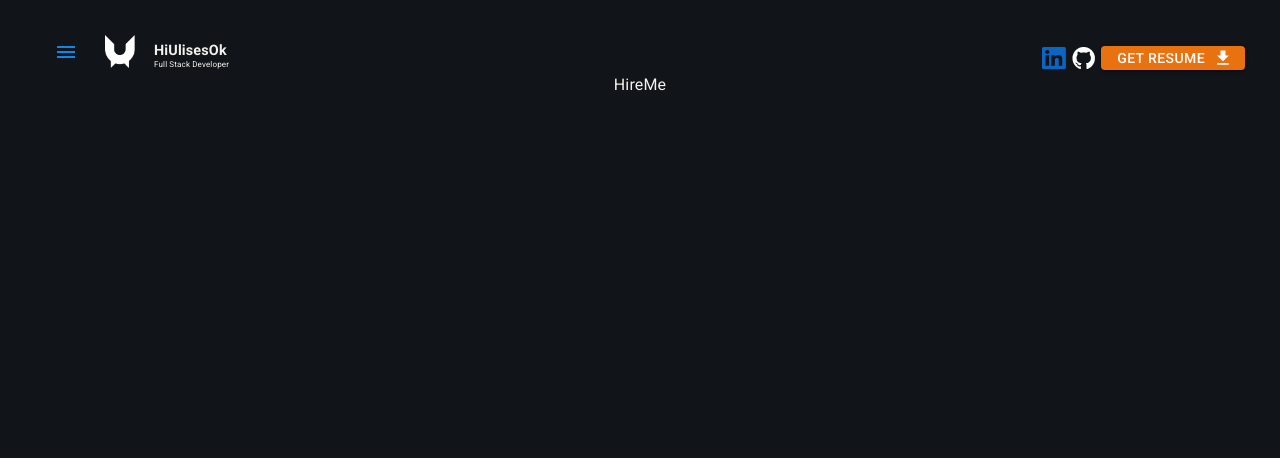
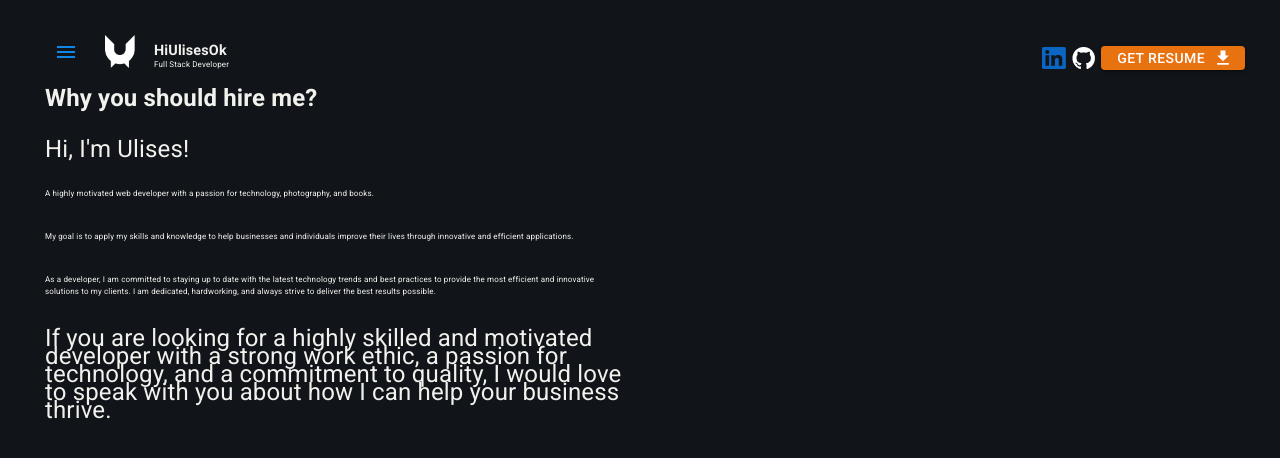
Before and after one commit to HiUlisesOk/portfolio, a React (Vite) app in the folder Client/: page /hire-me in a window 1280 px wide. Shown: the top 458 px of the page. Built offline with nearby package versions, Linux system fonts and the light colour scheme.

Commit message:
:sparkles: Text Components created

```diff
--- a/Client/src/pages/HireMe.jsx
+++ b/Client/src/pages/HireMe.jsx
@@ -1,8 +1,18 @@
 import React from 'react'
-
+import { FlexContainer, SubTitle, Title, Text } from '../components/styles'
 const HireMe = () => {
 	return (
-		<div>HireMe</div>
+		<div>
+			<FlexContainer direction="column" items="flex-start" w="50%">
+				<Title>Why you should hire me?</Title>
+				<SubTitle>Hi, I'm Ulises!</SubTitle>
+				<Text>A highly motivated web developer with a passion for technology, photography, and books. </Text>
+				<Text>My goal is to apply my skills and knowledge to help businesses and individuals improve their lives through innovative and efficient applications.</Text>
+				<Text>As a developer, I am committed to staying up to date with the latest technology trends and best practices to provide the most efficient and innovative solutions to my clients. I am dedicated, hardworking, and always strive to deliver the best results possible.</Text>
+				<SubTitle>If you are looking for a highly skilled and motivated developer with a strong work ethic, a passion for technology, and a commitment to quality, I would love to speak with you about how I can help your business thrive.</SubTitle>
+			</FlexContainer>
+
+		</div>
 	)
 }
 
```
